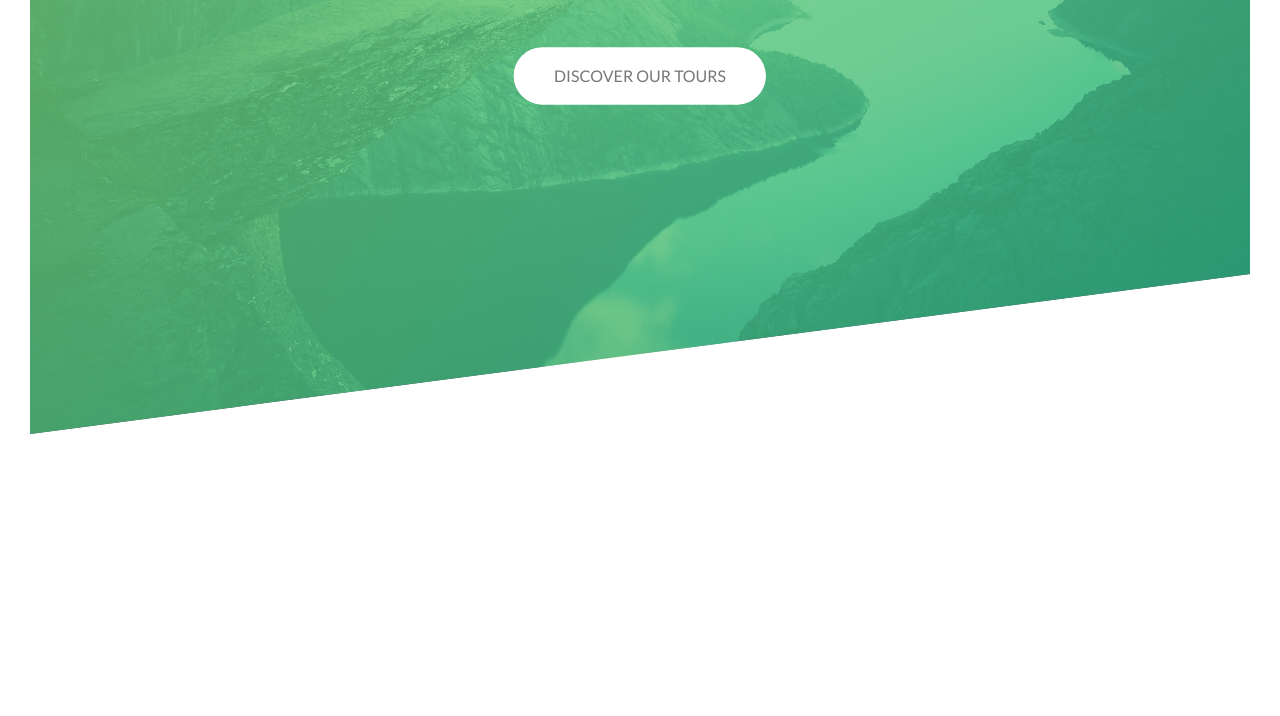
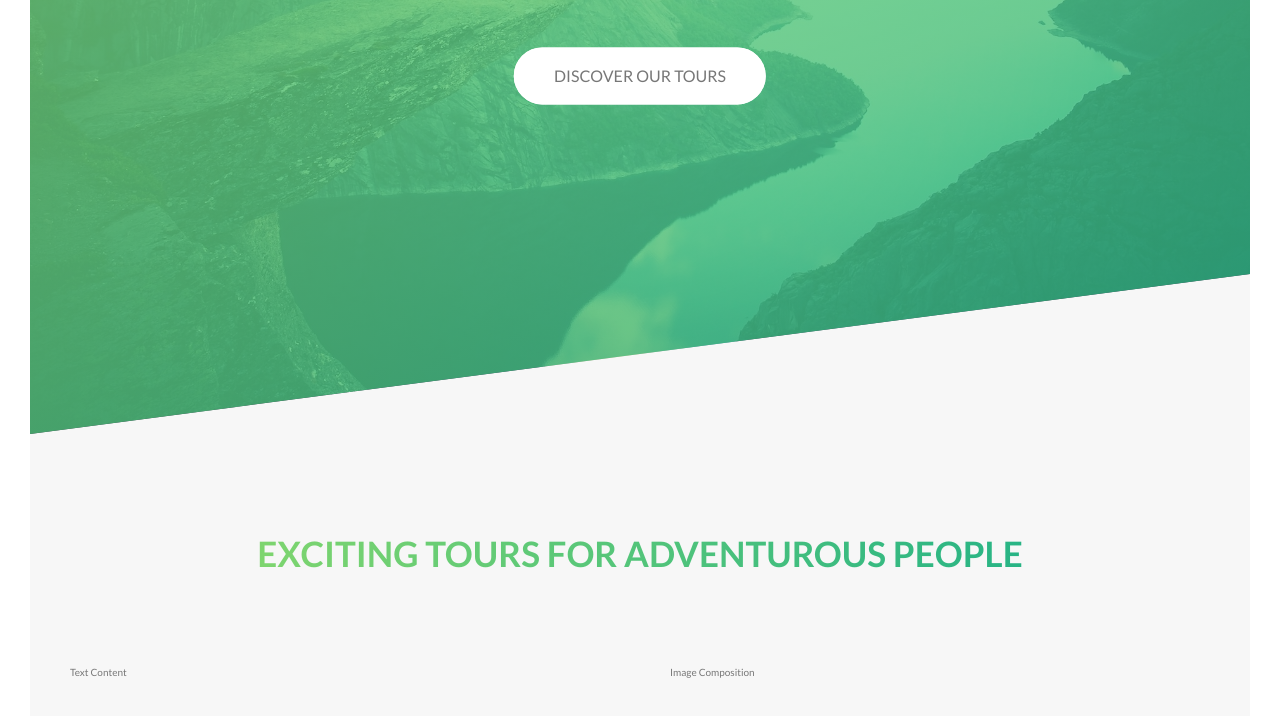
Before and after one commit to AndreasDeveloper/Natours-Website-Project, a website: page index.html in a window 1280 px wide. Shown: the part 356-1072 px from the top of the page. Before the commit the page ends 820 px from the top, so only its background shows below. Drawn offline with Linux system fonts and the light colour scheme.

Commit message:
Grid Layout setup for About Section. | Update #8a |

```diff
--- a/index.html
+++ b/index.html
@@ -30,6 +30,19 @@
             </div>
         </header>
 
+        <main>
+            <section class="section-about">
+                <div class="u-center-text u-margin-bottom-8">
+                    <h2 class="heading-secondary">Exciting tours for adventurous people</h2>
+                 </div>
+
+                 <div class="row">
+                     <div class="col-1-of-2">Text Content</div>
+                     <div class="col-1-of-2">Image Composition</div>
+                 </div>
+
+            </section>
+        </main>
 
 
 
--- a/resources/sass/abstracts/_variables.scss
+++ b/resources/sass/abstracts/_variables.scss
@@ -12,6 +12,9 @@ $color-gray-dark: #777; // Color for text
 $color-white: #fff; // Color White
 $color-black: #000; // Color Black
 
+// COLOR USED IN ABOUT SECTION
+$color-grey-light-1: #f7f7f7; // COLOR GREY LIGHT
+
 /* ------------------------------------------- */
 /* GRID VARIABLES
 /* ------------------------------------------- */
--- a/resources/sass/base/_typography.scss
+++ b/resources/sass/base/_typography.scss
@@ -12,7 +12,7 @@ body {
 
 
 /* ------------------------------------------- */
-/* HEADING PRIMARY | TEXT / STLE H1
+/* HEADING PRIMARY | TEXT / STYLE H1
 /* ------------------------------------------- */
 
 .heading-primary {
@@ -44,3 +44,26 @@ body {
         animation-timing-function: ease-out;
     }
 }
+
+/* ------------------------------------------- */
+/* HEADING SECONDARY | TEXT / STYLE H2
+/* ------------------------------------------- */
+
+.heading-secondary {
+    font-size: 3.5rem;
+    text-transform: uppercase;
+    font-weight: 700;
+
+    // SETUP THE TEXT (h2) TO DISPLAY WITH MULTIPLE COLORS IN THE BACKGROUND \\
+    display: inline-block;
+    background-image: linear-gradient(to right, $color-primary-light, $color-primary-dark);
+    -webkit-background-clip: text;
+    color: transparent;
+    /*letter-spacing: .2rem;
+    transition: all .2s; */ // UNCOMMENT FOR ANIMATION EFFECT
+
+    /*
+    &:hover {
+        transform: skewY(2deg);
+    } */ // UNCOMMENT FOR ANIMATION EFFECT
+}
--- a/resources/sass/base/_utilities.scss
+++ b/resources/sass/base/_utilities.scss
@@ -0,0 +1,11 @@
+/* ---------------------------------------------------------- */
+/* U-CENTER-TEXT CLASS IN ABOUT SECTION | CENTERING THE TEXT
+/* ---------------------------------------------------------- */
+
+.u-center-text { text-align: center; }
+
+/* ---------------------------------------------------------- */
+/* U-MARGIN-BOTTOM-8 CLASS IN ABOUT SECTION | POSITION THE TEXT
+/* ---------------------------------------------------------- */
+
+.u-margin-bottom-8 { margin-bottom: 8rem };
--- a/resources/sass/layout/_grid.scss
+++ b/resources/sass/layout/_grid.scss
@@ -4,7 +4,6 @@
 .row {
     max-width: $grid-width;
     margin: 0 auto;
-    background-color: #000;
 
     &:not(:last-child) {    // SELECT EVERYTHING EXCEPT THE LAST CHILD (ELEMENT) \\
         margin-bottom: $gutter-vertical;
@@ -17,7 +16,6 @@
     // ELEMENTS STARTING WITH COL- . ^ IS THE SYMBOL FOR SELECTING ALL ELEMENTS WITH THE SPECIFIC CODE \\
 
     [class^="col-"] {
-        background-color: red;
         float: left;
 
         &:not(:last-child) {
--- a/resources/sass/main.scss
+++ b/resources/sass/main.scss
@@ -31,3 +31,4 @@ Dark green: #28b485
 
 /* - PAGES FOLDER FILES - */
 @import "pages/_home.scss";
+@import "pages/_about.scss";
--- /dev/null
+++ b/resources/sass/pages/_about.scss
@@ -0,0 +1,9 @@
+/* ------------------------------------------- */
+/* SECTION ABOUT | PAGE
+/* ------------------------------------------- */
+
+.section-about {
+    background-color: $color-grey-light-1;
+    padding: 25rem 0;
+    margin-top: -20vh;
+}
```
Also changed, not shown: resources/css3/style.css.
